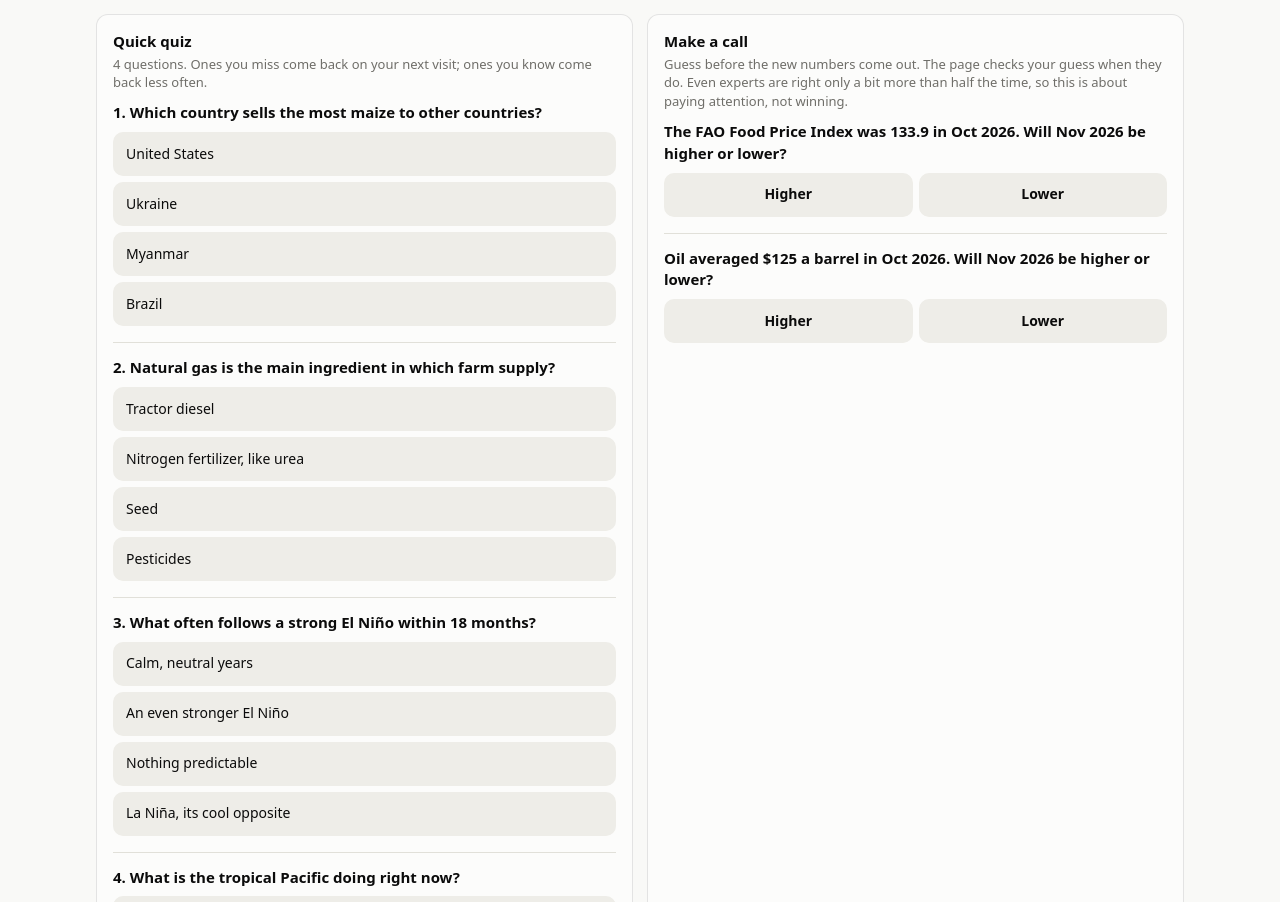
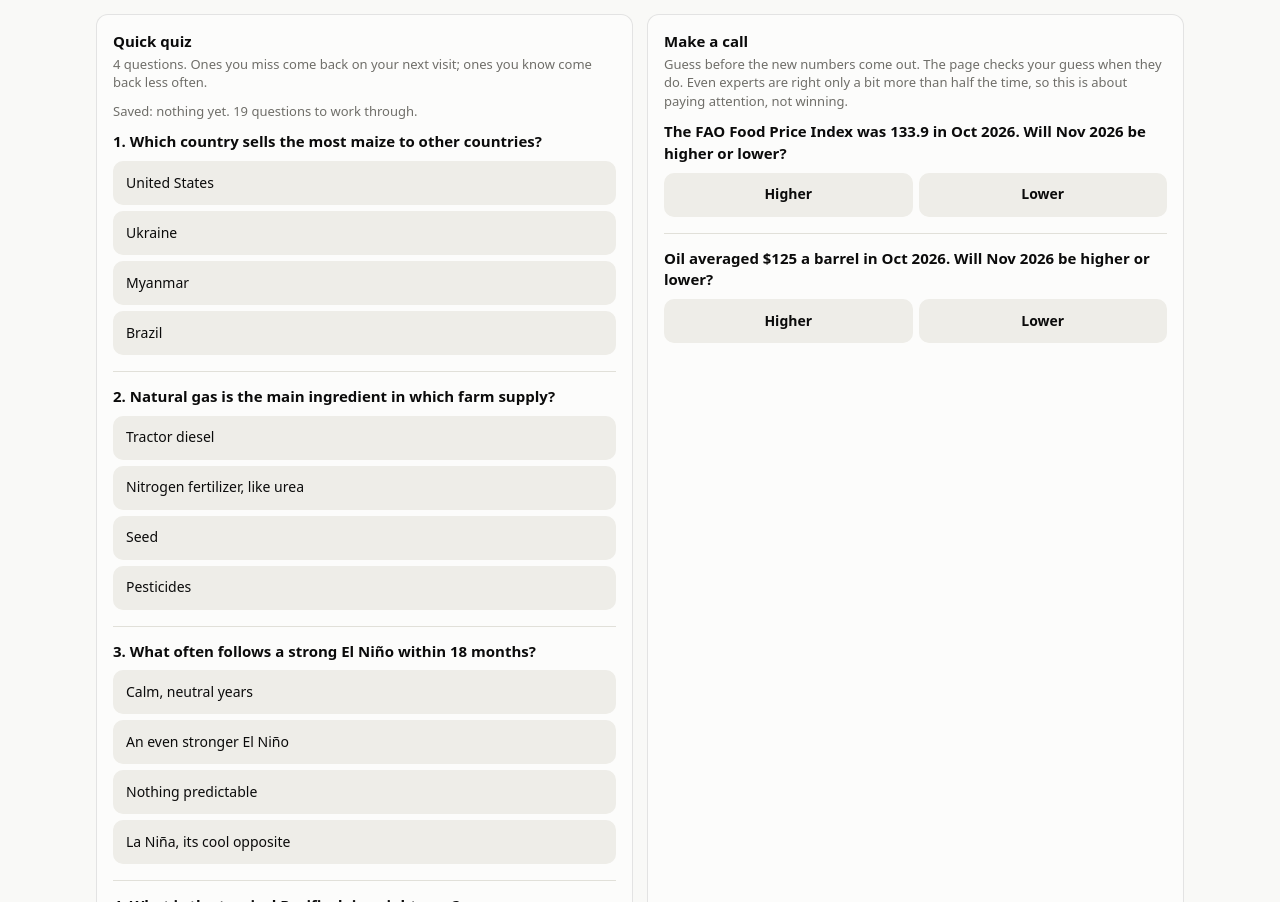
Before and after one commit to nosv1/claude-trades, a plain HTML site: page site/index.html in a window 1280 px wide. Shown: the part 11016-11918 px from the top of the page. Drawn offline with Linux system fonts and the light colour scheme; no server answers.

Commit message:
Quiz: show what's saved, so you can tell it worked across devices
Co-Authored-By: Claude Opus 5.5 <noreply@anthropic.com>

```diff
--- a/site/index.html
+++ b/site/index.html
@@ -159,6 +159,7 @@
         <article class="card">
           <h3 class="card-title">Quick quiz</h3>
           <p class="mini-note" id="quiz-score"></p>
+          <p class="mini-note" id="quiz-saved"></p>
           <div class="qlist" id="quiz"></div>
         </article>
         <article class="card">
--- a/site/quiz.js
+++ b/site/quiz.js
@@ -160,7 +160,15 @@
     });
   }
 
-  function renderQuiz(qs, memo) {
+  // What's saved, so you can see it worked (and compare two devices)
+  function renderSaved(all, memo) {
+    const tried = all.filter((q) => memo[q.id]).length;
+    $('quiz-saved').textContent = tried
+      ? `Saved: you've answered ${tried} of ${all.length} questions so far.`
+      : `Saved: nothing yet. ${all.length} questions to work through.`;
+  }
+
+  function renderQuiz(qs, memo, onSave) {
     let done = 0, right = 0;
     const score = $('quiz-score');
     score.textContent = `${qs.length} questions. Ones you miss come back on your next visit; ones you know come back less often.`;
@@ -182,6 +190,7 @@
           m.t = Date.now(); // for merging with other devices
           memo[q.id] = m;
           save('quiz', memo);
+          onSave();
           fb.replaceChildren(el('span', { class: 'qmark ' + (ok ? 'ok' : 'no'), 'aria-hidden': 'true' }, ok ? '✓' : '✗'),
             el('strong', {}, ok ? 'Right. ' : 'Not quite. '), q.why + ' ');
           if (q.link) fb.append(el('a', { href: '#' + q.link }, 'See it'));
@@ -285,12 +294,15 @@
     if (!D || !D.series) return;
     const memo = load('quiz', {});
     const all = [...dataQuestions(D, E, T), ...CONCEPTS];
-    renderQuiz(pick(all, memo), memo);
+    const saved = () => renderSaved(all, memo);
+    renderQuiz(pick(all, memo), memo, saved);
+    saved();
     renderCalls(D);
     // sync.js merged in progress from another device: refresh what we hold
     window.addEventListener('tp:synced', () => {
       for (const k of Object.keys(memo)) delete memo[k];
       Object.assign(memo, load('quiz', {}));
+      saved();
       renderCalls(D);
     });
     $('check').hidden = false;
```
